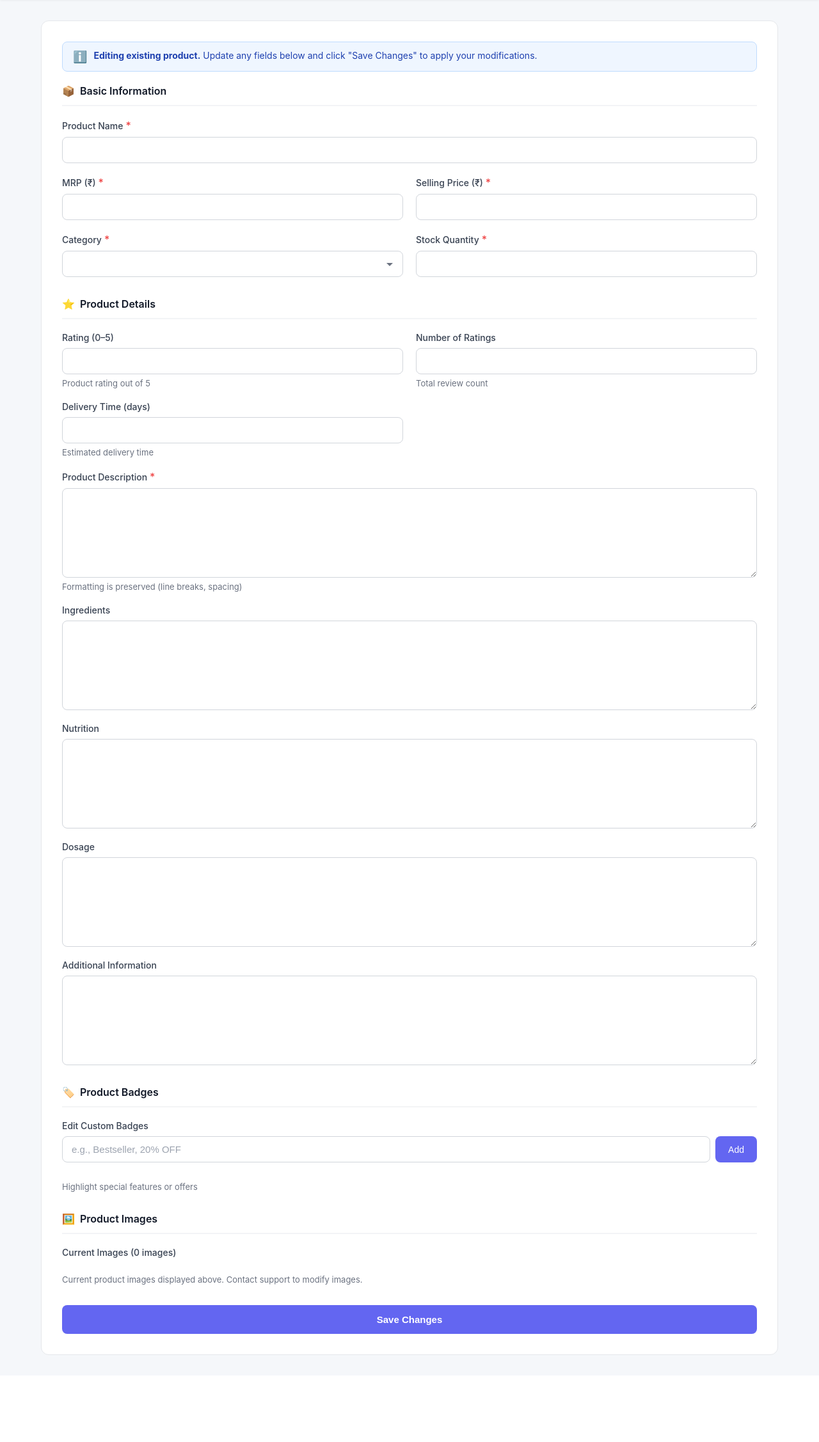
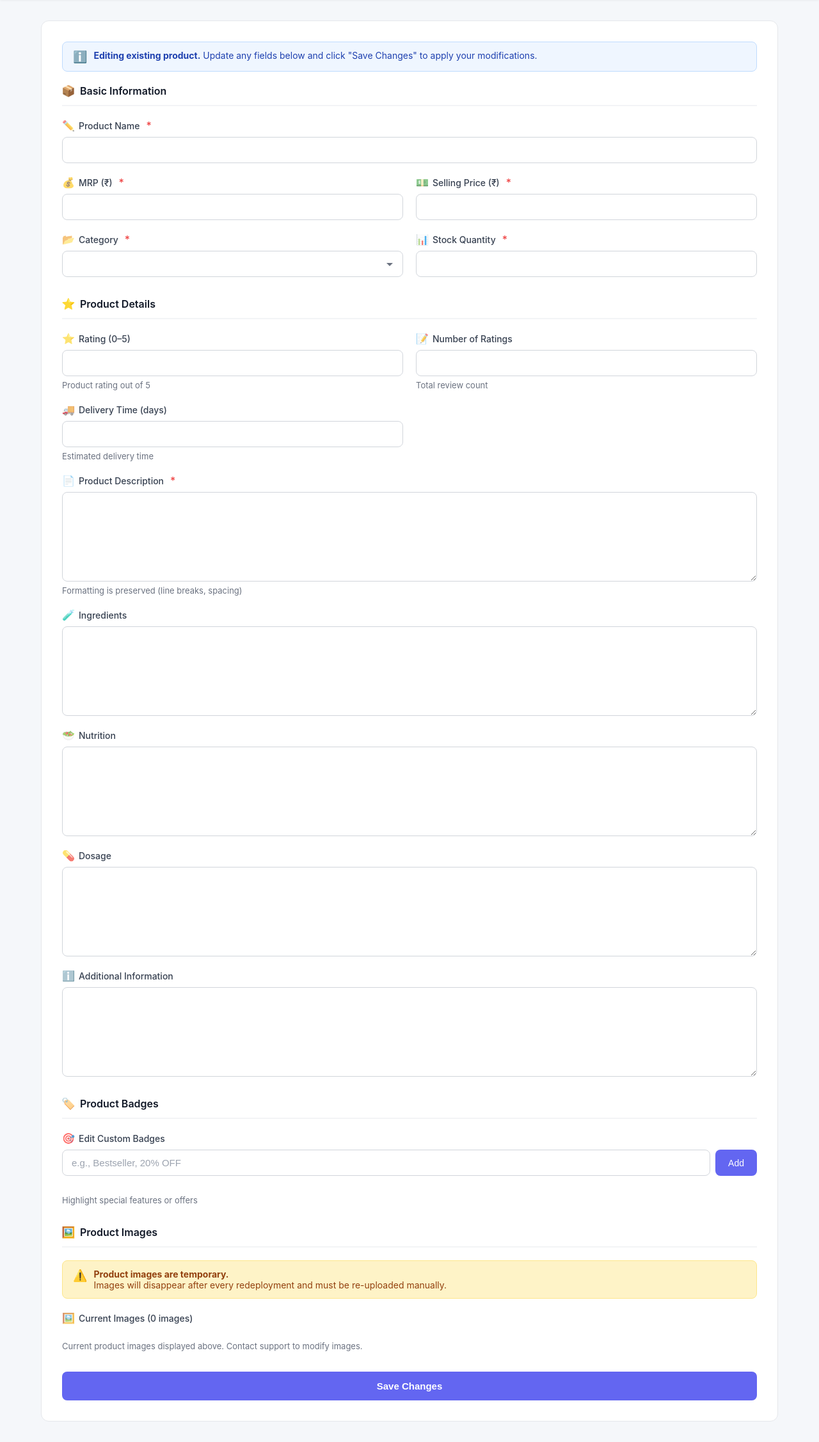
Before and after one commit to Harsh-Projects-Here/ayurvedic-flask, a Flask app: template app/templates/admin/edit_product.html in a window 1280 px wide. Shown: the part 77-2331 px from the top of the page at 64% size. Before the commit the page ends 2195 px from the top, so only its background shows below. Run offline with Flask 3, Linux system fonts and the light colour scheme; the template is opened without the code that fills it, so the values that code supplies are empty.

Commit message:
Update product edit logic and add default image

```diff
--- a/app/admin_routes.py
+++ b/app/admin_routes.py
@@ -385,7 +385,10 @@ def add_product():
                         error="All 5 image files must be selected"
                     )
 
-                ext = os.path.splitext(img.filename)[1].lower()
+                # ✅ SECURE FILENAME IMPLEMENTATION
+                safe_name = secure_filename(img.filename)
+                ext = os.path.splitext(safe_name)[1].lower()
+
                 if ext not in ALLOWED_IMAGE_EXTENSIONS:
                     return render_template(
                         "admin/add_product.html",
--- a/app/templates/admin/edit_product.html
+++ b/app/templates/admin/edit_product.html
@@ -106,6 +106,12 @@
             display: flex;
             align-items: center;
             justify-content: center;
+            animation: pulse 2s ease-in-out infinite;
+        }
+
+        @keyframes pulse {
+            0%, 100% { transform: scale(1); }
+            50% { transform: scale(1.1); }
         }
 
         /* Form Grid - Mobile Responsive */
@@ -125,10 +131,11 @@
             }
         }
 
-        /* Form Groups */
+        /* Form Groups with Glowing Effect */
         .form-group {
             display: flex;
             flex-direction: column;
+            position: relative;
         }
 
         label {
@@ -138,6 +145,19 @@
             font-size: 14px;
             display: flex;
             align-items: center;
+            gap: 6px;
+        }
+
+        label .label-icon {
+            font-size: 16px;
+            opacity: 0.7;
+            transition: all 0.3s ease;
+        }
+
+        .form-group:focus-within label .label-icon {
+            opacity: 1;
+            transform: scale(1.1);
+            filter: drop-shadow(0 0 8px rgba(99, 102, 241, 0.6));
         }
 
         label .required {
@@ -146,15 +166,16 @@
             font-size: 16px;
         }
 
-        /* Input Styles */
+        /* Input Styles with Glow */
         input[type="text"],
         input[type="number"],
-        select {
+        select,
+        textarea {
             padding: 11px 14px;
             border: 1px solid #d1d5db;
             border-radius: 8px;
             font-size: 15px;
-            transition: all 0.2s;
+            transition: all 0.3s ease;
             background: #ffffff;
             color: #111827;
         }
@@ -165,7 +186,8 @@
         textarea:focus {
             outline: none;
             border-color: #6366f1;
-            box-shadow: 0 0 0 3px rgba(99, 102, 241, 0.1);
+            box-shadow: 0 0 0 3px rgba(99, 102, 241, 0.1), 0 0 20px rgba(99, 102, 241, 0.2);
+            transform: translateY(-1px);
         }
 
         input::placeholder {
@@ -181,15 +203,9 @@
         }
 
         textarea {
-            padding: 11px 14px;
-            border: 1px solid #d1d5db;
-            border-radius: 8px;
-            font-size: 14px;
             font-family: 'SF Mono', 'Monaco', 'Courier New', monospace;
             resize: vertical;
             min-height: 140px;
-            transition: all 0.2s;
-            background: #ffffff;
             line-height: 1.6;
             white-space: pre-wrap;
         }
@@ -227,6 +243,7 @@
 
         .add-badge-btn:hover {
             background: #4f46e5;
+            box-shadow: 0 4px 12px rgba(99, 102, 241, 0.3);
         }
 
         .add-badge-btn:active {
@@ -250,6 +267,12 @@
             font-size: 13px;
             font-weight: 500;
             border: 1px solid #e5e7eb;
+            transition: all 0.2s;
+        }
+
+        .badge-item:hover {
+            border-color: #6366f1;
+            background: #eef2ff;
         }
 
         .remove-badge {
@@ -324,6 +347,8 @@
 
         .submit-btn:hover {
             background: #4f46e5;
+            box-shadow: 0 4px 16px rgba(99, 102, 241, 0.3);
+            transform: translateY(-2px);
         }
 
         .submit-btn:active {
@@ -342,6 +367,12 @@
             display: flex;
             align-items: start;
             gap: 10px;
+        }
+
+        .info-box.warning {
+            background: #fef3c7;
+            border: 1px solid #fde68a;
+            color: #92400e;
         }
 
         .info-icon {
@@ -413,6 +444,12 @@
                 grid-template-columns: repeat(5, 1fr);
             }
         }
+
+        /* Accessibility - Focus visible */
+        *:focus-visible {
+            outline: 2px solid #6366f1;
+            outline-offset: 2px;
+        }
     </style>
 </head>
 <body>
@@ -449,22 +486,34 @@
 
                     <div class="form-grid">
                         <div class="form-group full-width">
-                            <label>Product Name<span class="required">*</span></label>
+                            <label>
+                                <span class="label-icon">✏️</span>
+                                Product Name<span class="required">*</span>
+                            </label>
                             <input type="text" name="name" value="{{ product.name }}" required>
                         </div>
 
                         <div class="form-group">
-                            <label>MRP (₹)<span class="required">*</span></label>
+                            <label>
+                                <span class="label-icon">💰</span>
+                                MRP (₹)<span class="required">*</span>
+                            </label>
                             <input type="number" step="0.01" name="mrp" value="{{ product.mrp }}" required>
                         </div>
 
                         <div class="form-group">
-                            <label>Selling Price (₹)<span class="required">*</span></label>
+                            <label>
+                                <span class="label-icon">💵</span>
+                                Selling Price (₹)<span class="required">*</span>
+                            </label>
                             <input type="number" step="0.01" name="price" value="{{ product.price }}" required>
                         </div>
 
                         <div class="form-group">
-                            <label>Category<span class="required">*</span></label>
+                            <label>
+                                <span class="label-icon">📂</span>
+                                Category<span class="required">*</span>
+                            </label>
                             <select name="category" required>
                                 {% for c in categories %}
                                     <option value="{{ c }}" {% if product.category == c %}selected{% endif %}>
@@ -475,7 +524,10 @@
                         </div>
 
                         <div class="form-group">
-                            <label>Stock Quantity<span class="required">*</span></label>
+                            <label>
+                                <span class="label-icon">📊</span>
+                                Stock Quantity<span class="required">*</span>
+                            </label>
                             <input type="number" name="stock" value="{{ product.stock }}" required>
                         </div>
                     </div>
@@ -490,46 +542,70 @@
 
                     <div class="form-grid">
                         <div class="form-group">
-                            <label>Rating (0–5)</label>
+                            <label>
+                                <span class="label-icon">⭐</span>
+                                Rating (0–5)
+                            </label>
                             <input type="number" step="0.1" min="0" max="5" name="rating" value="{{ product.rating }}">
                             <span class="helper-text">Product rating out of 5</span>
                         </div>
 
                         <div class="form-group">
-                            <label>Number of Ratings</label>
+                            <label>
+                                <span class="label-icon">📝</span>
+                                Number of Ratings
+                            </label>
                             <input type="number" name="rating_count" value="{{ product.rating_count }}">
                             <span class="helper-text">Total review count</span>
                         </div>
 
                         <div class="form-group">
-                            <label>Delivery Time (days)</label>
+                            <label>
+                                <span class="label-icon">🚚</span>
+                                Delivery Time (days)
+                            </label>
                             <input type="number" name="delivery_days" value="{{ product.delivery_days }}">
                             <span class="helper-text">Estimated delivery time</span>
                         </div>
 
                         <div class="form-group full-width">
-                            <label>Product Description<span class="required">*</span></label>
+                            <label>
+                                <span class="label-icon">📄</span>
+                                Product Description<span class="required">*</span>
+                            </label>
                             <textarea name="description" required>{{ product.description }}</textarea>
                             <span class="helper-text">Formatting is preserved (line breaks, spacing)</span>
                         </div>
 
                         <div class="form-group full-width">
-                            <label>Ingredients</label>
+                            <label>
+                                <span class="label-icon">🧪</span>
+                                Ingredients
+                            </label>
                             <textarea name="ingredients">{{ product.ingredients }}</textarea>
                         </div>
 
                         <div class="form-group full-width">
-                            <label>Nutrition</label>
+                            <label>
+                                <span class="label-icon">🥗</span>
+                                Nutrition
+                            </label>
                             <textarea name="nutrition">{{ product.nutrition }}</textarea>
                         </div>
 
                         <div class="form-group full-width">
-                            <label>Dosage</label>
+                            <label>
+                                <span class="label-icon">💊</span>
+                                Dosage
+                            </label>
                             <textarea name="dosage">{{ product.dosage }}</textarea>
                         </div>
 
                         <div class="form-group full-width">
-                            <label>Additional Information</label>
+                            <label>
+                                <span class="label-icon">ℹ️</span>
+                                Additional Information
+                            </label>
                             <textarea name="additional_info">{{ product.additional_info }}</textarea>
                         </div>
                     </div>
@@ -544,7 +620,10 @@
 
                     <div class="form-grid">
                         <div class="form-group full-width">
-                            <label>Edit Custom Badges</label>
+                            <label>
+                                <span class="label-icon">🎯</span>
+                                Edit Custom Badges
+                            </label>
                             <div class="badge-input-container">
                                 <input type="text" class="badge-input" id="badgeInput" placeholder="e.g., Bestseller, 20% OFF">
                                 <button type="button" class="add-badge-btn" onclick="addBadge()">Add</button>
@@ -563,14 +642,28 @@
                         </div>
                     </div>
 
+                    <!-- WARNING BOX FOR IMAGES -->
+                    <div class="info-box warning">
+                        <span class="info-icon">⚠️</span>
+                        <div>
+                            <strong>Product images are temporary.</strong><br>
+                            Images will disappear after every redeployment and must be re-uploaded manually.
+                        </div>
+                    </div>
+
                     <div class="form-grid">
                         <div class="form-group full-width">
-                            <label>Current Images ({{ product.images|length }} images)</label>
+                            <label>
+                                <span class="label-icon">🖼️</span>
+                                Current Images ({{ product.images|length if product.images else 0 }} images)
+                            </label>
                             <div class="existing-images">
                                 {% for img in product.images %}
                                     <div class="image-wrapper">
                                         <span class="image-number">#{{ loop.index }}</span>
-                                        <img src="{{ url_for('static', filename='images/' ~ img) }}" alt="Product image {{ loop.index }}">
+                                        <img src="{{ url_for('static', filename='images/' ~ img) }}"
+                                             alt="Product image {{ loop.index }}"
+                                             onerror="this.onerror=null;this.src='{{ url_for('static', filename='images/default.png') }}';">
                                     </div>
                                 {% endfor %}
                             </div>
```
Also changed, not shown: app/static/images/default.png (added).
